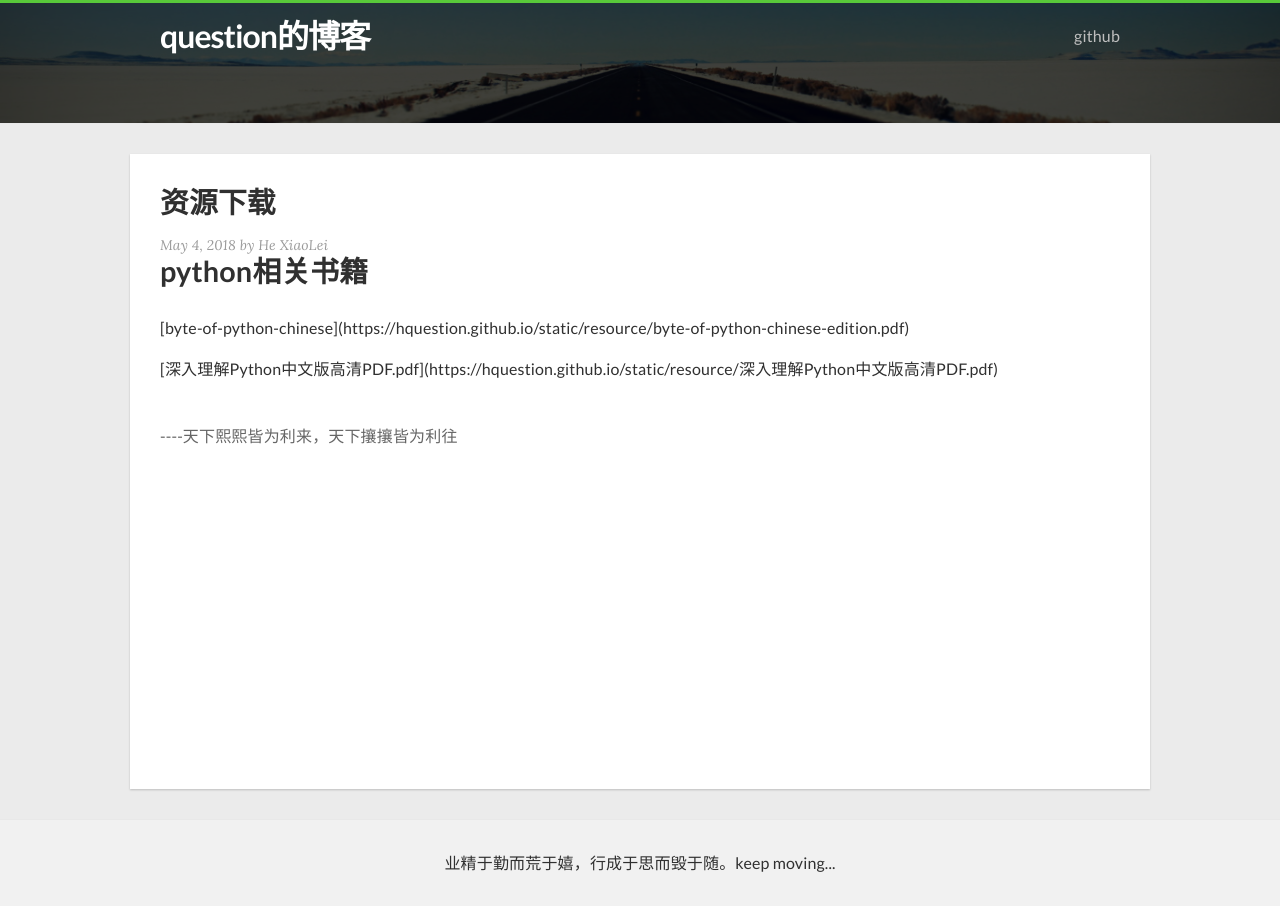
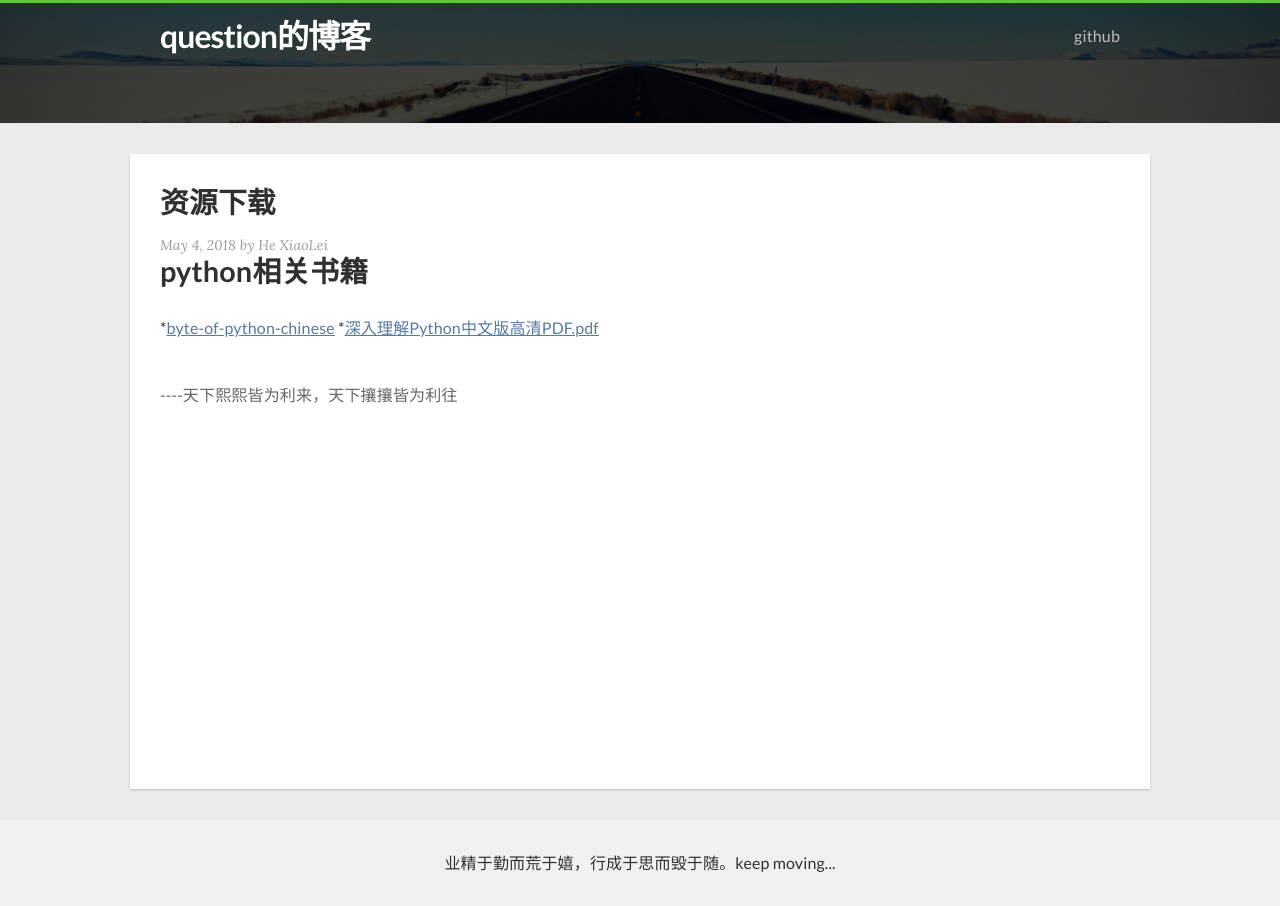
Before and after one commit to Hquestion/hquestion.github.io, a Jekyll site: the page built from _posts/2018-05-04-资源下载.md, in a window 1280 px wide. Built offline with Jekyll 4.4.1, drawn with Linux system fonts in a browser that asks for light colours; nearby versions of some CDN libraries.

Commit message:
resources

```diff
--- a/_posts/2018-05-04-资源下载.md
+++ b/_posts/2018-05-04-资源下载.md
@@ -5,5 +5,5 @@ comments: false
 ---
 
 ## python相关书籍
-<p>[byte-of-python-chinese](https://hquestion.github.io/static/resource/byte-of-python-chinese-edition.pdf)</p>
-<p>[深入理解Python中文版高清PDF.pdf](https://hquestion.github.io/static/resource/深入理解Python中文版高清PDF.pdf)</p>
+*[byte-of-python-chinese](https://hquestion.github.io/static/resource/byte-of-python-chinese-edition.pdf)
+*[深入理解Python中文版高清PDF.pdf](https://hquestion.github.io/static/resource/深入理解Python中文版高清PDF.pdf)
```
